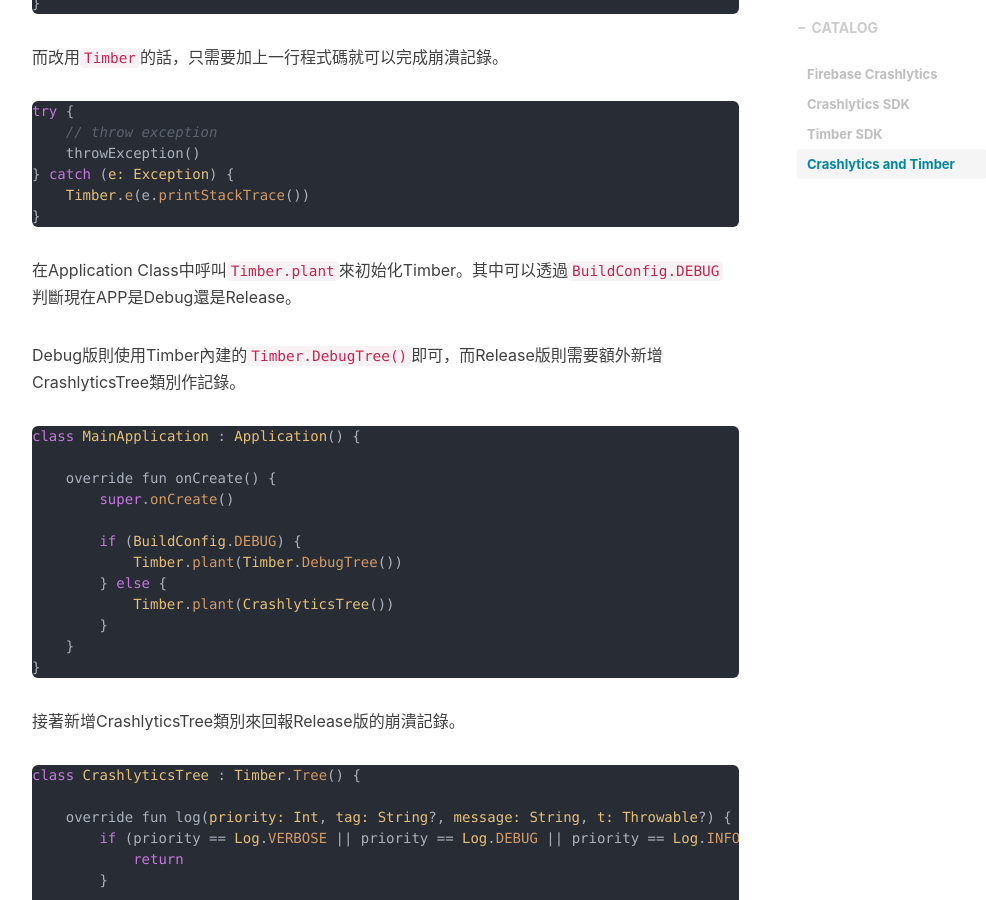
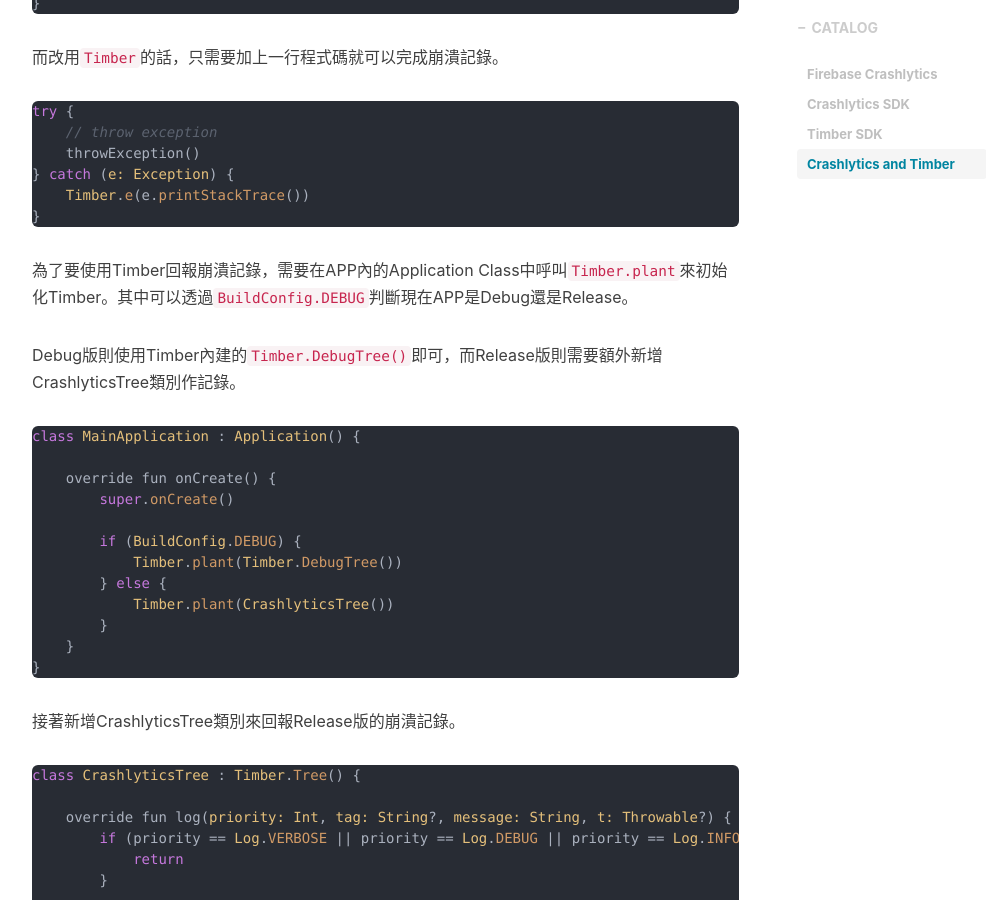
Before and after one commit to 7a6ac0/7a6ac0.github.io, a Jekyll site: the page built from _posts/2019-05-06-android-logging-with-crashlytics-and-timber.markdown, in a window 1280 px wide and 900 px high, scrolled down 3269 px. Shown: the whole window, without its empty margins (233-1219 px from the left). Built offline with Jekyll 4.4.1, drawn with Linux system fonts in a browser that asks for light colours; nearby versions of some CDN libraries; comment, search, counter and statistics services are not loaded.

Commit message:
Update post : Android logging with Crashlytics and Timber

````diff
--- a/_posts/2019-05-06-android-logging-with-crashlytics-and-timber.markdown
+++ b/_posts/2019-05-06-android-logging-with-crashlytics-and-timber.markdown
@@ -117,7 +117,7 @@
     Timber.e(e.printStackTrace())
 }
 ```
-在Application Class中呼叫```Timber.plant```來初始化Timber。其中可以透過```BuildConfig.DEBUG```判斷現在APP是Debug還是Release。
+為了要使用Timber回報崩潰記錄，需要在APP內的Application Class中呼叫```Timber.plant```來初始化Timber。其中可以透過```BuildConfig.DEBUG```判斷現在APP是Debug還是Release。
 
 Debug版則使用Timber內建的```Timber.DebugTree()```即可，而Release版則需要額外新增CrashlyticsTree類別作記錄。
 ```java
````
